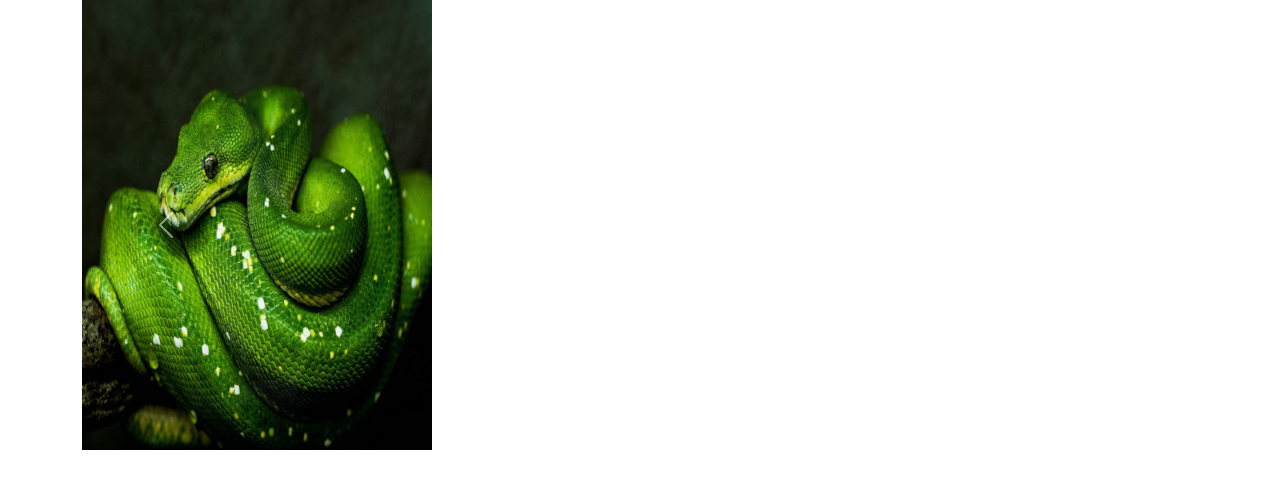
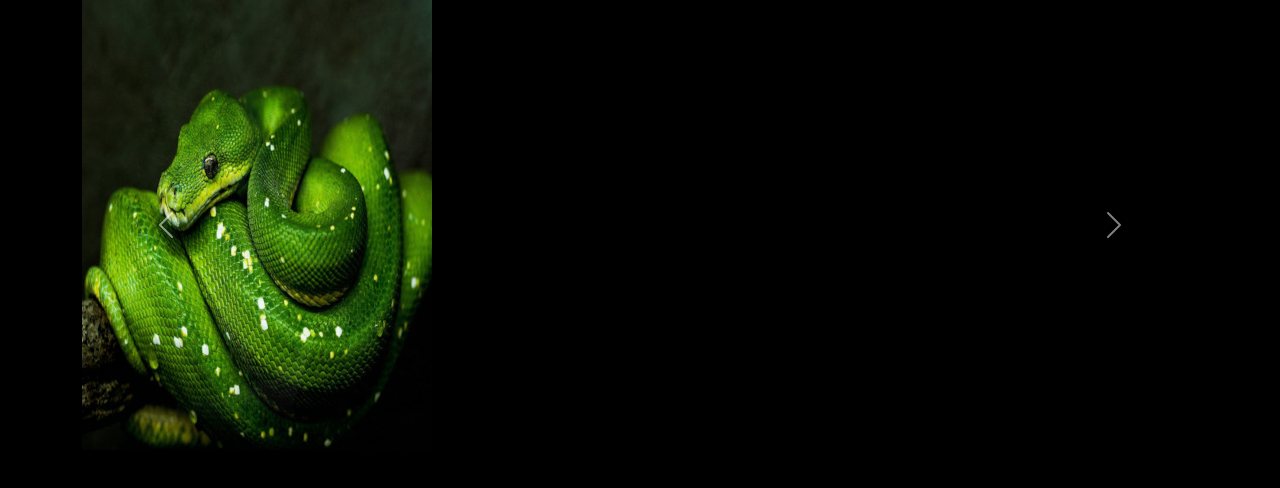
Before and after one commit to EmanuelRicardo/Ebac_Bootstrap_modulo, a plain HTML site: page bootstrap_carousel/index.html in a window 1280 px wide. Drawn offline with nearby package versions, Linux system fonts and the light colour scheme; files that its build step writes are made by us from their sources.

Commit message:
fix: mundando lugar do button
fix: mundando lugar do button pra funcionar melhor

```diff
--- a/bootstrap_carousel/index.html
+++ b/bootstrap_carousel/index.html
@@ -20,13 +20,14 @@
                 <div class="carousel-item" data-bs-interval="1000">
                     <img src="imagens/cachoeira.jpg" alt="cachoeira">
                 </div>
-                <button data-bs-target="#carousel-exemplo" data-bs-slide="prev" class="carousel-control-prev" type="button">
-                    <span class="carousel-control-prev-icon"></span>
-                </button>
-                <button data-bs-target="#carousel-exemplo" data-bs-slide="next" class="carousel-control-next">
-                    <span class="carousel-control-next-icon"></span>
-                </button>
             </div>
+            <button data-bs-target="#carousel-exemplo" data-bs-slide="prev" class="carousel-control-prev" type="button">
+                <span class="carousel-control-prev-icon"></span>
+            </button>
+            <button data-bs-target="#carousel-exemplo" data-bs-slide="next" class="carousel-control-next" type="button">
+                <span class="carousel-control-next-icon"></span>
+            </button>
+        </div>
     </div>
 
     <script src="https://cdn.jsdelivr.net/npm/bootstrap@5.3.3/dist/js/bootstrap.bundle.min.js">
--- /dev/null
+++ b/bootstrap_carousel/style.css
@@ -0,0 +1,3 @@
+body {
+    background-color: black;
+}
```
